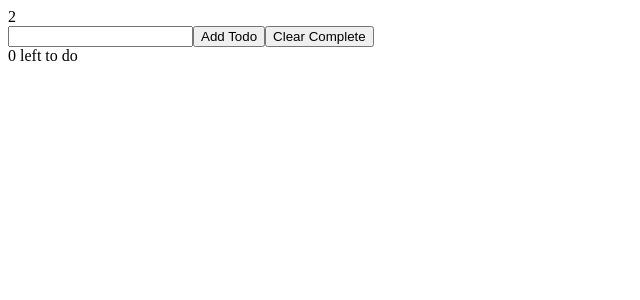
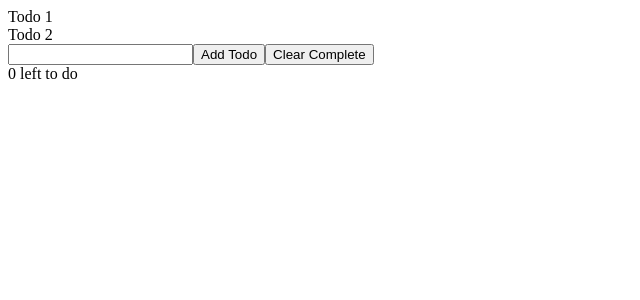
Before and after one commit to greenxiaye/reactLearn, a React (Create React App) app in the folder react-test/: page / in a window 1280 px wide. Shown: the top 300 px of the page, without its empty margins (0-640 px from the left). Built offline with nearby package versions, Linux system fonts and the light colour scheme.

Commit message:
循环列表渲染用key

```diff
--- /dev/null
+++ b/react-test/src/Todo.js
@@ -0,0 +1,7 @@
+import React from 'react'
+
+export default function Todo({ todo }) {
+    return (
+        <div>{todo}</div>
+    )
+}
--- a/react-test/src/TodoList.js
+++ b/react-test/src/TodoList.js
@@ -1,7 +1,10 @@
 import React from 'react'
+import Todo from './Todo'
 
 export default function TodoList({ todos }) {
     return (
-        <div>{todos.length}</div>
+        todos.map(todo => {
+            return <Todo key={todo} todo={todo} />
+        })
     )
 }
```
